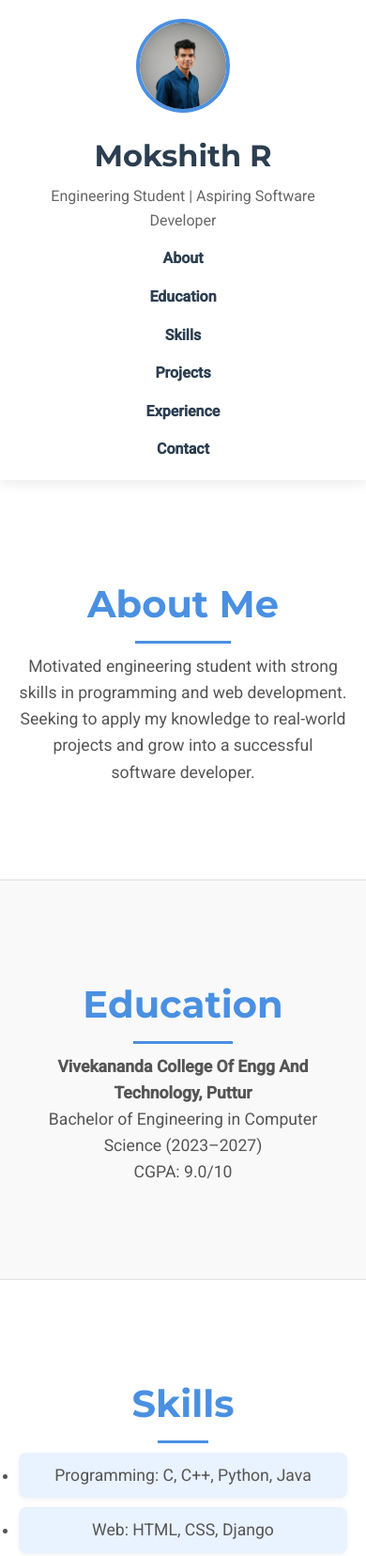
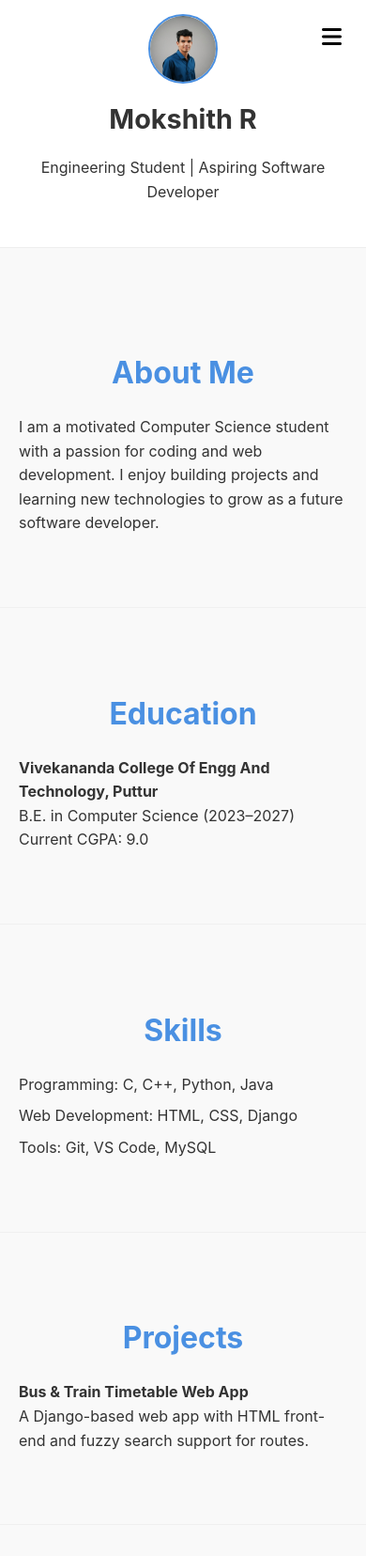
Before and after one commit to MokshithR/portfolio, a plain HTML site: page index.html in a window 390 px wide. Shown: the top 1656 px of the page at 94% size. Drawn offline with Linux system fonts and the light colour scheme.

Commit message:
Add files via upload

```diff
--- a/index.html
+++ b/index.html
@@ -1,101 +1,89 @@
 <!DOCTYPE html>
 <html lang="en">
 <head>
-    <meta charset="UTF-8">
-    <meta name="viewport" content="width=device-width, initial-scale=1.0">
+  <meta charset="UTF-8" />
+  <meta name="viewport" content="width=device-width, initial-scale=1.0" />
   <title>Mokshith R - Portfolio</title>
-    <link rel="stylesheet" href="style.css">
-    <link rel="preconnect" href="https://fonts.googleapis.com">
-    <link rel="preconnect" href="https://fonts.gstatic.com" crossorigin>
-    <link href="https://fonts.googleapis.com/css2?family=Montserrat:wght@400;700&family=Roboto:wght@400;500&display=swap" rel="stylesheet">
+  <link rel="stylesheet" href="style.css" />
+  <link rel="stylesheet" href="https://cdnjs.cloudflare.com/ajax/libs/font-awesome/6.5.0/css/all.min.css" />
 </head>
 <body>
   <header>
     <div class="container">
       <div class="profile-info">
-                <img src="images/profile.jpg.jpg" alt="Profile Photo" class="profile-pic">
+        <img src="images/profile.jpg.jpg" alt="Profile-Photo" class="profile-pic" />
         <div>
           <h1>Mokshith R</h1>
           <p>Engineering Student | Aspiring Software Developer</p>
         </div>
       </div>
       <nav>
-                <ul>
+        <button id="menuToggle" aria-expanded="false" aria-controls="menu">
+          <i class="fas fa-bars"></i>
+        </button>
+        <ul id="menu">
           <li><a href="#about">About</a></li>
           <li><a href="#education">Education</a></li>
           <li><a href="#skills">Skills</a></li>
           <li><a href="#projects">Projects</a></li>
-                    <li><a href="#experience">Experience</a></li>
           <li><a href="#contact">Contact</a></li>
         </ul>
       </nav>
     </div>
   </header>
 
+  <main>
     <section id="about" class="section">
-        <div class="container">
+      <div class="section-container">
         <h2>About Me</h2>
-            <p>
-                Motivated engineering student with strong skills in programming and web development. Seeking to apply my knowledge to real-world projects and grow into a successful software developer.
-            </p>
+        <p>I am a motivated Computer Science student with a passion for coding and web development. I enjoy building projects and learning new technologies to grow as a future software developer.</p>
       </div>
     </section>
 
     <section id="education" class="section">
-        <div class="container">
+      <div class="section-container">
         <h2>Education</h2>
-            <p><strong>Vivekananda College Of Engg And Technology, Puttur</strong><br>
-                Bachelor of Engineering in Computer Science (2023–2027)<br>
-                CGPA: 9.0/10
-            </p>
+        <p><b>Vivekananda College Of Engg And Technology, Puttur</b><br />
+        B.E. in Computer Science (2023–2027)<br />
+        Current CGPA: 9.0</p>
       </div>
     </section>
 
     <section id="skills" class="section">
-        <div class="container">
+      <div class="section-container">
         <h2>Skills</h2>
         <ul>
           <li>Programming: C, C++, Python, Java</li>
-                <li>Web: HTML, CSS, Django</li>
+          <li>Web Development: HTML, CSS, Django</li>
           <li>Tools: Git, VS Code, MySQL</li>
         </ul>
       </div>
     </section>
 
     <section id="projects" class="section">
-        <div class="container">
+      <div class="section-container">
         <h2>Projects</h2>
-            <p><strong>Bus & Train Timetable Web App</strong><br>
-                A Django-based web app with HTML front-end and fuzzy search support for routes.<br>
-                Tech Stack: HTML, CSS, JavaScript
-            </p>
-        </div>
-    </section>
-
-    <section id="experience" class="section">
-        <div class="container">
-            <h2>Experience</h2>
-            <p><strong>Intern, XYZ Company — Software Developer</strong> (Jan 2024 – Mar 2024)<br>
-                - Developed features for internal tools using Python and JavaScript.<br>
-                - Collaborated with a team of 4 to improve UI/UX.
-            </p>
+        <p><b>Bus & Train Timetable Web App</b><br />
+        A Django-based web app with HTML front-end and fuzzy search support for routes.</p>
       </div>
     </section>
 
     <section id="contact" class="section">
-        <div class="container">
+      <div class="section-container">
         <h2>Contact</h2>
         <p>Email: <a href="mailto:mokshithr638@gmail.com">mokshithr638@gmail.com</a></p>
         <p>Phone: +91-9661234538</p>
-            <p>
-                <a href="https://github.com/mokshithprofile" target="_blank">GitHub</a> |
-                <a href="https://mokshith-portfolio.com" target="_blank">Portfolio</a>
-            </p>
+        <div class="social-links">
+          <a href="https://github.com/MokshithR" target="_blank"><i class="fab fa-github"></i></a>
+          <a href="https://www.linkedin.com/in/mokshith-r-325629328" target="_blank"><i class="fab fa-linkedin"></i></a>
+          <a href="https://www.instagram.com/mokshxth_rrr" target="_blank"><i class="fab fa-instagram"></i></a>
+        </div>
       </div>
     </section>
+  </main>
 
   <footer>
-        <p>&copy; 2025 Mokshith R. All rights reserved.</p>
+    <p>&copy; 2025 Mokshith R</p>
   </footer>
 
   <script src="script.js"></script>
--- a/script.js
+++ b/script.js
@@ -1,28 +1,18 @@
-function setScrollPadding() {
-    const header = document.querySelector('header');
-    if (header) {
-        const headerHeight = header.offsetHeight;
-        document.documentElement.style.scrollPaddingTop = `${headerHeight + 20}px`;
-    }
-}
+document.addEventListener('DOMContentLoaded', () => {
+  const menuToggle = document.getElementById('menuToggle');
+  const menu = document.getElementById('menu');
 
-setScrollPadding();
+  menuToggle.addEventListener('click', () => {
+    menu.classList.toggle('show');
+    const expanded = menuToggle.getAttribute('aria-expanded') === 'true' || false;
+    menuToggle.setAttribute('aria-expanded', !expanded);
+  });
 
-window.addEventListener('resize', setScrollPadding);
-
-const backToTopBtn = document.createElement('button');
-backToTopBtn.id = 'backToTop';
-backToTopBtn.innerText = '↑';
-document.body.appendChild(backToTopBtn);
-
-window.addEventListener('scroll', () => {
-    if (window.scrollY > 300) {
-        backToTopBtn.style.display = 'block';
-    } else {
-        backToTopBtn.style.display = 'none';
-    }
+  const navLinks = menu.querySelectorAll('a');
+  navLinks.forEach(link => {
+    link.addEventListener('click', () => {
+      menu.classList.remove('show');
+      menuToggle.setAttribute('aria-expanded', 'false');
+    });
+  });
 });
-
-backToTopBtn.addEventListener('click', () => {
-    window.scrollTo({ top: 0, behavior: 'smooth' });
-});
--- a/style.css
+++ b/style.css
@@ -1,230 +1,163 @@
-* {
+body {
+  font-family: -apple-system, BlinkMacSystemFont, "Segoe UI", Roboto, Helvetica, Arial, sans-serif;
   margin: 0;
-    padding: 0;
-    box-sizing: border-box;
+  background: #f9f9f9;
+  color: #333;
+  line-height: 1.6;
 }
 
-@import url('https://fonts.googleapis.com/css2?family=Montserrat:wght@400;700&family=Roboto:wght@400;500&display=swap');
-
-body {
-    font-family: 'Roboto', sans-serif;
-    line-height: 1.6;
-    color: #2c3e50;
-    background-color: #f4f6f9;
-    scroll-behavior: smooth;
+header {
+  background: #fff;
+  padding: 15px 0;
+  border-bottom: 1px solid #eee;
+  position: sticky;
+  top: 0;
+  z-index: 1000;
 }
 
 .container {
-    max-width: 1000px;
-    margin: auto;
+  max-width: 960px;
+  margin: 0 auto;
   padding: 0 20px;
-}
-
-/* Fixed Header */
-header {
-    position: sticky;
-    top: 0;
-    width: 100%;
-    background-color: #ffffff;
-    box-shadow: 0 4px 12px rgba(0,0,0,0.08);
-    z-index: 1000;
-}
-
-header .container {
   display: flex;
-    justify-content: space-between; /* New layout for desktop */
+  justify-content: space-between;
   align-items: center;
-    padding: 20px;
-    flex-direction: row; /* Default to row on desktop */
+  flex-wrap: wrap;
 }
 
 .profile-info {
   display: flex;
   align-items: center;
-    gap: 20px;
+  gap: 15px;
 }
 
 .profile-pic {
-    width: 100px;
-    height: 100px;
+  width: 70px;
+  height: 70px;
   border-radius: 50%;
   object-fit: cover;
-    border: 4px solid #4a90e2;
-    transition: transform 0.3s ease;
+  border: 2px solid #4a90e2;
 }
 
-.profile-pic:hover {
-    transform: scale(1.05);
-}
-
-header h1 {
-    font-family: 'Montserrat', sans-serif;
-    font-size: 2em;
-    margin-bottom: 5px;
-}
-
-header p {
-    font-size: 1em;
-    color: #666;
-    margin: 0; /* Remove default margin */
+h1 {
+  font-size: 1.8rem;
+  margin: 0;
 }
 
 nav ul {
   list-style: none;
   display: flex;
   gap: 25px;
-    flex-wrap: wrap;
+  margin: 0;
+  padding: 0;
 }
 
-nav ul li a {
+nav a {
   text-decoration: none;
-    color: #2c3e50;
-    font-weight: bold;
-    position: relative;
-    transition: color 0.3s ease;
-}
-
-nav ul li a:hover {
-    color: #4a90e2;
-}
-
-nav ul li a::after {
-    content: '';
-    position: absolute;
-    width: 0;
-    height: 2px;
-    bottom: -5px;
-    left: 0;
-    background-color: #4a90e2;
-    transition: width 0.3s ease;
-}
-
-nav ul li a:hover::after {
-    width: 100%;
-}
-
-/* Sections */
-.section {
-    padding: 100px 0;
-    text-align: center;
-    background-color: #ffffff;
-    border-bottom: 1px solid #e0e0e0;
-}
-
-.section:nth-of-type(even) {
-    background-color: #f9f9f9;
-}
-
-.section h2 {
-    font-family: 'Montserrat', sans-serif;
-    font-size: 2.5em;
-    margin-bottom: 20px;
-    color: #4a90e2;
-    position: relative;
-    display: inline-block;
-}
-
-.section h2::after {
-    content: '';
-    position: absolute;
-    width: 50%;
-    height: 3px;
-    left: 25%;
-    bottom: -10px;
-    background-color: #4a90e2;
-}
-
-.section p, .section ul {
-    font-size: 1.1em;
-    max-width: 800px;
-    margin: auto;
   color: #555;
-    text-align: left;
-}
-
-.section ul li {
-    background-color: #e9f2ff;
-    padding: 10px 15px;
-    margin-bottom: 10px;
-    border-radius: 8px;
-    box-shadow: 0 2px 5px rgba(0,0,0,0.05);
-}
-
-/* Project section specific */
-#projects p {
-    background-color: #e9f2ff;
-    padding: 20px;
-    border-radius: 10px;
-    box-shadow: 0 4px 8px rgba(0,0,0,0.1);
-    transition: transform 0.3s ease;
-    text-align: center;
-}
-
-#projects p:hover {
-    transform: translateY(-5px);
-}
-
-/* Footer */
-footer {
-    text-align: center;
-    padding: 20px 0;
-    background-color: #4a90e2;
-    color: #fff;
-}
-
-/* Contact Links */
-#contact a {
-    color: #4a90e2;
-    text-decoration: none;
   font-weight: 500;
   transition: color 0.3s ease;
 }
 
-#contact a:hover {
-    color: #0056b3;
-    text-decoration: underline;
+nav a:hover {
+  color: #4a90e2;
 }
 
-/* Back to Top */
-#backToTop {
-    position: fixed;
-    bottom: 40px;
-    right: 40px;
-    background-color: #4a90e2;
-    color: #fff;
-    border: none;
-    padding: 15px 20px;
-    border-radius: 50%;
-    cursor: pointer;
-    display: none;
-    box-shadow: 0 4px 10px rgba(0,0,0,0.2);
-    transition: background-color 0.3s ease, transform 0.2s ease;
+main {
+  padding-top: 20px;
 }
 
-#backToTop:hover {
-    background-color: #0056b3;
-    transform: translateY(-3px);
+.section {
+  padding: 60px 0;
+  border-bottom: 1px solid #f0f0f0;
 }
 
-/* Responsive */
+.section h2 {
+  text-align: center;
+  font-size: 2rem;
+  margin-bottom: 20px;
+  color: #4a90e2;
+}
+
+.section-container {
+  max-width: 800px;
+  margin: 0 auto;
+  padding: 0 20px;
+}
+
+.section p,
+.section ul {
+  text-align: left;
+}
+
+ul {
+  list-style-type: none;
+  padding: 0;
+}
+
+li {
+  margin-bottom: 8px;
+}
+
+.social-links {
+  margin-top: 20px;
+}
+
+.social-links a {
+  font-size: 28px;
+  margin: 0 12px;
+  color: #555;
+  transition: color 0.3s ease;
+}
+
+.social-links a:hover {
+  color: #4a90e2;
+}
+
+footer {
+  text-align: center;
+  padding: 20px;
+  background: #333;
+  color: #fff;
+}
+
+#menuToggle {
+  display: none;
+  background: none;
+  border: none;
+  font-size: 24px;
+  cursor: pointer;
+}
+
 @media (max-width: 768px) {
-    header .container {
-        flex-direction: column;
-        text-align: center;
+  .container {
+    justify-content: center;
   }
 
   .profile-info {
     flex-direction: column;
     text-align: center;
+    margin-bottom: 15px;
+  }
+
+  #menuToggle {
+    display: block;
+    position: absolute;
+    right: 20px;
+    top: 25px;
   }
 
   nav ul {
+    display: none;
     flex-direction: column;
-        gap: 15px;
-        margin-top: 15px;
+    width: 100%;
+    gap: 10px;
+    text-align: center;
+    border-top: 1px solid #eee;
+    padding-top: 10px;
   }
 
-    .section p, .section ul {
-        text-align: center;
+  nav ul.show {
+    display: flex;
   }
 }
```
Lines whose indentation alone changed are shown as unchanged.
